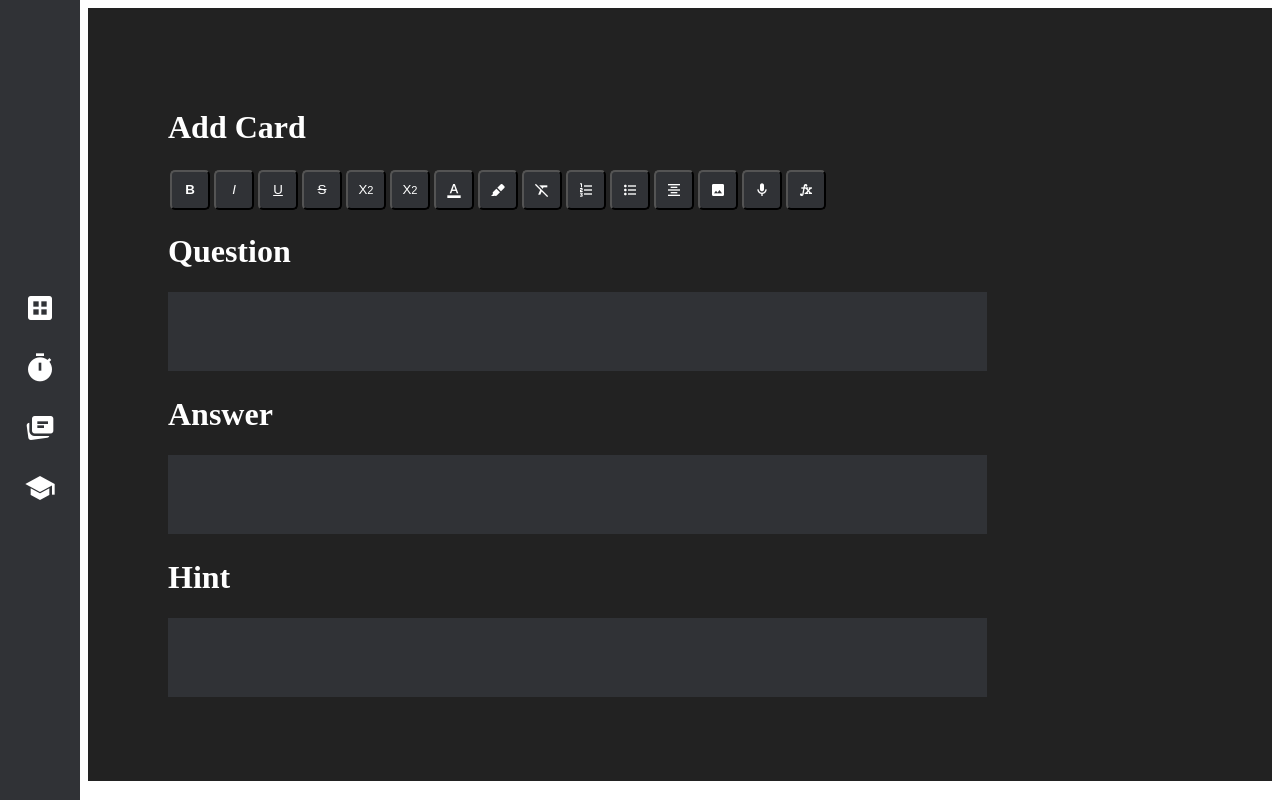
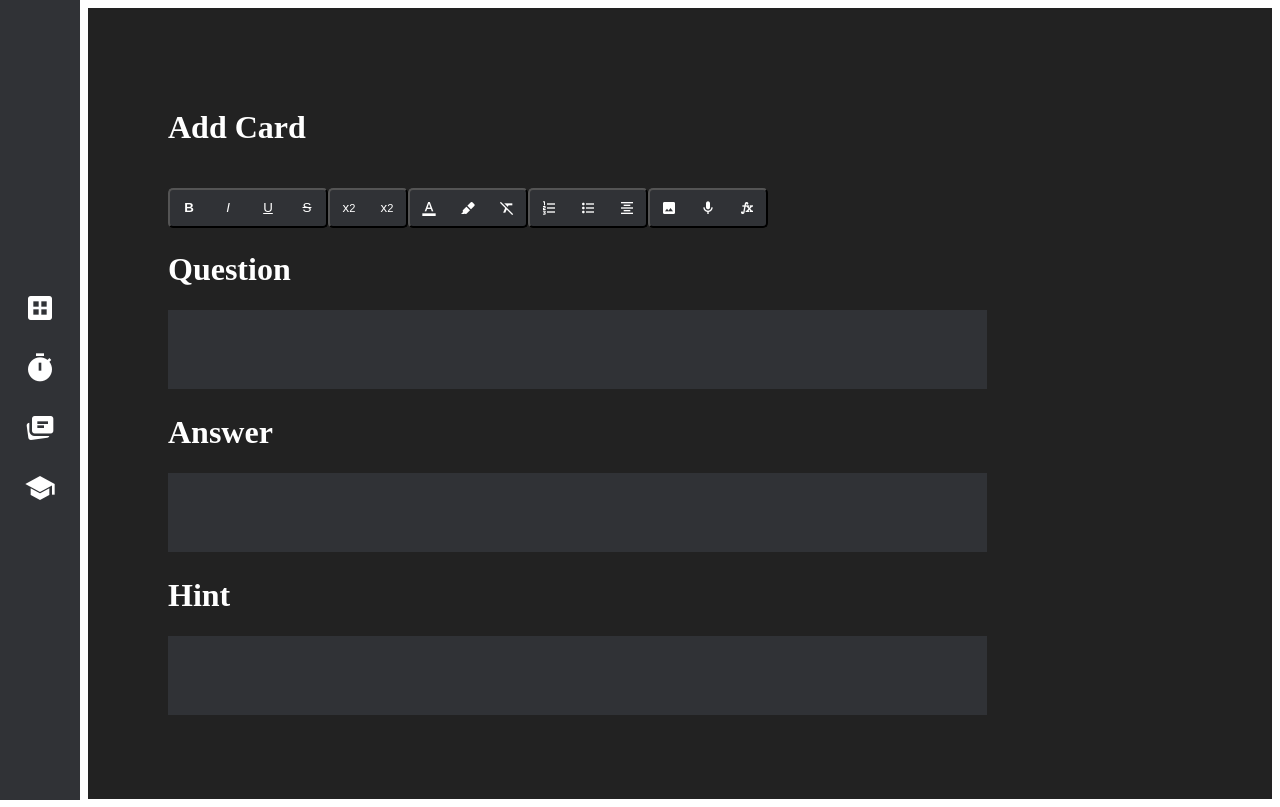
Before and after one commit to 18barbers2/gostudycards, a React (Vite) app in the folder frontend/: page / in a window 1280 px wide. Built offline with nearby package versions, Linux system fonts and the light colour scheme.

Commit message:
refactor: added left middle and right button types

```diff
--- a/frontend/src/css/AddCard.css
+++ b/frontend/src/css/AddCard.css
@@ -1,5 +1,28 @@
+
+:root {
+
+    /* Colors */
+    --bg-primary: #222222;
+    --bg-secondary: #303236;
+    --border-secondary: rgb(47, 104, 190);
+    --text-primary: white;
+    --border-color: #555;
+
+    /* Sizes */
+    --button-size: 40px;
+    --icon-size: 16px;
+    --border-radius: 5px;
+    --spacing-sm: 2px;
+    --spacing-md: 10px;
+    --spacing-lg: 80px;
+
+    /* Card colors */
+}
+
+
+
 .add-card-page {
-    background-color: #222222;
+    background-color: var(--bg-primary);
     color: white;
     margin-left: 80px;
     padding: 80px;
@@ -7,31 +30,50 @@
 
 .field-input {
     resize: none;
-    background-color: #303236;
-    color: white;
+    background-color: var(--bg-secondary);
+    color: var(--text-primary);
     border-width: 0;
 }
 
 .field-input:focus {
-    outline: solid rgb(231, 231, 231) 1px;
+    outline: solid var(--border-secondary) 3px;
 }
 
 button {
-    background-color: #303236;
-    color: white;
-    width: 40px;
-    height: 40px;
-    border-radius: 5px;
-    margin: 2px;
+    background-color: var(--bg-secondary);
+    color: var(--text-primary);
+    width: var(--button-size);
+    height: var(--button-size);
+    /* border-radius: var(--border-radius); */
+    margin: var(--spacing-sm);
     transition: none;
     cursor: pointer;
     display: flex;
     align-items: center;
     justify-content: center;
 }
+.button-left {
+    border-radius: var(--border-radius) 0px 0px var(--border-radius);
+    margin-left: 0px;
+    margin-right: 0px;
+    border-right-width: 0px;
+}
+.button-right {
+    border-radius: 0px var(--border-radius) var(--border-radius) 0px;
+    border-left-width: 0px;
+    margin-left: 0px;
+    margin-right: 0px;
+}
+.button-middle {
+    margin-left: 0px;
+    margin-right: 0px;
+    border-left-width: 0px;
+    border-right-width: 0px;
+}
 
 button:hover {
-    background-color: #303236;
+    background-color: var(--bg-secondary);
+    border-color: var(--border-color);
 }
 
 button .material-symbols-outlined {
@@ -40,8 +82,8 @@ button .material-symbols-outlined {
     'wght' 400,
     'GRAD' 0,
     'opsz' 24;
-    color: white;
-    font-size: 16px;
+    color: var(--text-primary);
+    font-size: var(--icon-size);
     pointer-events: none;
 }
 
--- a/frontend/src/pages/AddCard.tsx
+++ b/frontend/src/pages/AddCard.tsx
@@ -15,24 +15,27 @@ export default function AddCard () {
     return(
         <div className="add-card-page">
             <h1 className='page-title'>Add Card</h1>
+            <br />
             <div className='editor-format-controls'>
-                <button><b>B</b></button>
-                <button><i>I</i></button>
-                <button><u>U</u></button>
-                <button><s>S</s></button>
+                <button className='button-left'><b>B</b></button>
+                <button className='button-middle'><i>I</i></button>
+                <button className='button-middle'><u>U</u></button>
+                <button className='button-right'><s>S</s></button>
 
-                <button>X<sup>2</sup></button>
-                <button>X<sub>2</sub></button>
+                <button className='button-left'>x<sup>2</sup></button>
+                <button className='button-right'>x<sub>2</sub></button>
 
-                <button><span className="material-symbols-outlined">format_color_text</span></button>
-                <button><span className="material-symbols-outlined">ink_highlighter</span></button>
-                <button><span className="material-symbols-outlined">format_clear</span></button>
-                <button><span className="material-symbols-outlined">format_list_numbered</span></button>
-                <button><span className="material-symbols-outlined">format_list_bulleted</span></button>
-                <button><span className="material-symbols-outlined">format_align_center</span></button>
-                <button><span className="material-symbols-outlined">image</span></button>
-                <button><span className="material-symbols-outlined">mic</span></button>
-                <button><span className="material-symbols-outlined">function</span></button>
+                <button className='button-left'><span className='material-symbols-outlined'>format_color_text</span></button>
+                <button className='button-middle'><span className='material-symbols-outlined'>ink_highlighter</span></button>
+                <button className='button-right'><span className='material-symbols-outlined'>format_clear</span></button>
+
+                <button className='button-left'><span className='material-symbols-outlined'>format_list_numbered</span></button>
+                <button className='button-middle'><span className='material-symbols-outlined'>format_list_bulleted</span></button>
+                <button className='button-right'><span className='material-symbols-outlined'>format_align_center</span></button>
+
+                <button className='button-left'><span className='material-symbols-outlined'>image</span></button>
+                <button className='button-middle'><span className='material-symbols-outlined'>mic</span></button>
+                <button className='button-right'><span className='material-symbols-outlined'>function</span></button>
 
             </div>
 
```
